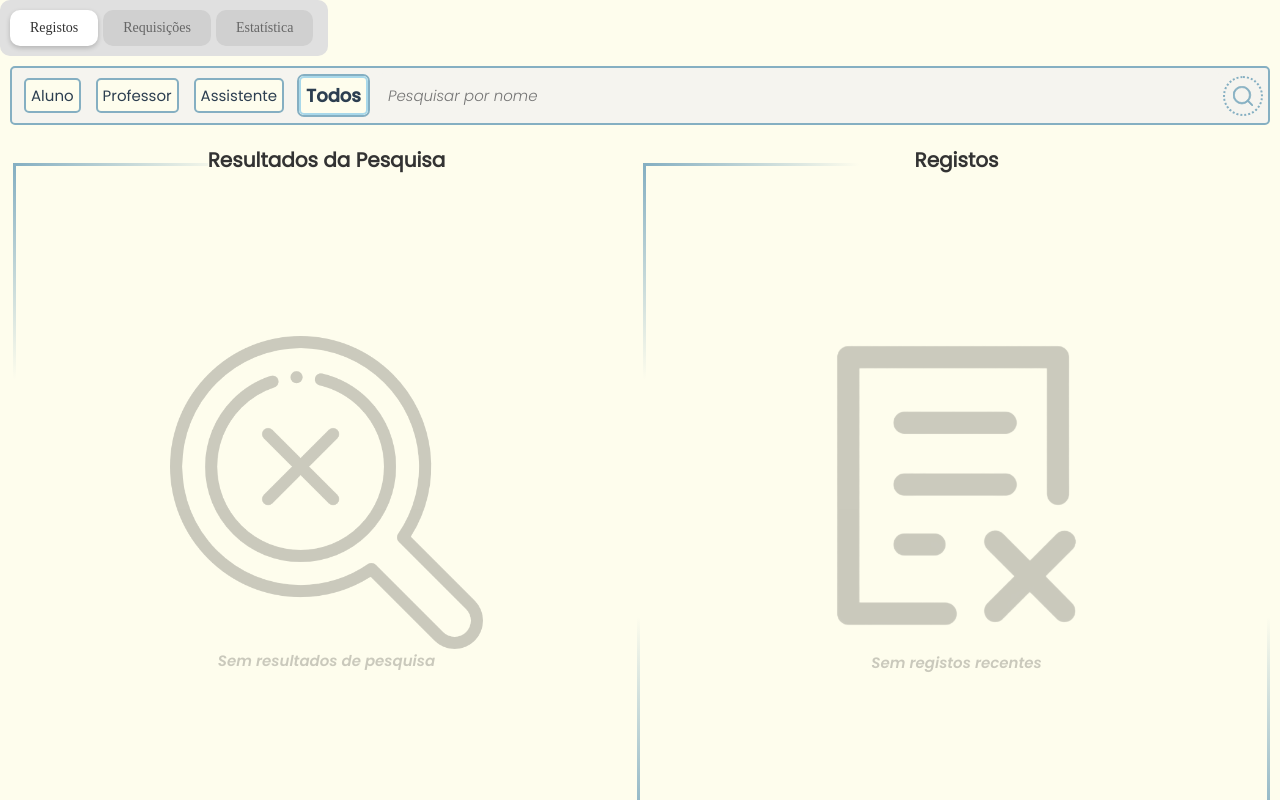
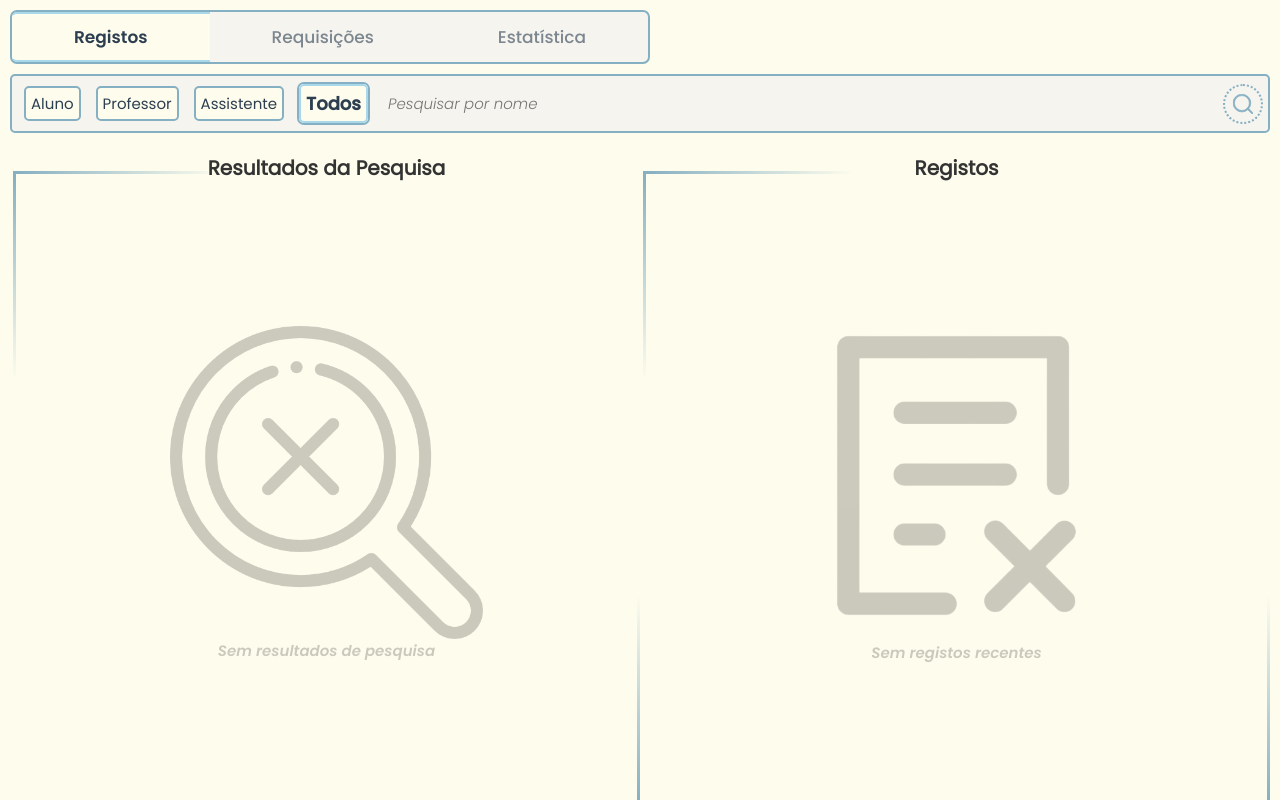
Before and after one commit to dvalnn/library-hub, a React (Vite) app in the folder frontend/: page / in a window 1280 px wide. Built offline with nearby package versions, Linux system fonts and the light colour scheme.

Commit message:
Tabs implementadas

```diff
--- a/frontend/src/app/App.jsx
+++ b/frontend/src/app/App.jsx
@@ -14,15 +14,14 @@ import Tabs from "./tabs.jsx";
 
 
 //*MIGUEL:
-//TODO: Implementar TABs
-	//! fazer um css de jeito para as TABs. Arranjar a altura da mainWindow
+
 //TODO: Fazer um calendário para selecionar os dias
+//TODO: Arranjar a height da mainWindow
 //TODO: Loader
 //TODO: Fades de Scroll
 //TODO: Verificar cores usadas e remover cores n utilizadas
 
 //*TIAGO:
-//TODO: Implementar pesquisa por turmas
 //TODO: Loader
 //TODO: Identificar se a hora pertence ao turno da manhã ou de tarde
 //TODO: Identificar qual o dia da semana dependendo da data
--- a/frontend/src/app/css/mainWindow.css
+++ b/frontend/src/app/css/mainWindow.css
@@ -3,12 +3,13 @@
 #mainWindow {
 	display: inline-grid;
 	width: 100%;
-	height: 89vh;
+	height: 84vh;
 	grid-template-columns: 1fr 1fr;
 	margin: auto 0 auto 0;
 	padding: 10px;
 	flex-grow: 1;
 	flex-shrink: 0;
+	overflow-y: hidden;
 }
 
 #mainWindow .resultWindow {
@@ -18,7 +19,6 @@
 	position: relative;
 	align-items: start;
 	text-align: center;
-	max-height: 86vh;
 	border-inline-start: 3px solid transparent;
 	border-block-start: 3px solid transparent;
 	overflow-y: hidden;
--- a/frontend/src/app/css/tabs.css
+++ b/frontend/src/app/css/tabs.css
@@ -2,13 +2,15 @@
 
 /* General Container Styling */
 .tab-container {
-    display: flex;
-    justify-content: flex-start;
+    display: inline-flex;
+    justify-content: center;
     align-items: center;
-    background-color: #e0e0e0;
-    padding: 10px;
-    border-radius: 10px;
-    width: fit-content;
+    border-radius: 7px;
+    border: 2px solid var(--medium-blue);
+    background-color: var(--light-gray);
+    width: 50%;
+    margin: 10px 0 0 10px;
+    position: relative;
 }
 
 /* Hide Radio Inputs */
@@ -18,24 +20,45 @@
 
 /* Tab Label Styling */
 .tabLabel {
+    display: flex;
+    align-items: center;
+    justify-content: center;
+    flex-grow: 1;
     padding: 10px 20px;
-    background-color: #d0d0d0;
-    color: #666;
-    font-size: 14px;
-    border-radius: 10px;
-    margin-right: 5px;
+    font-size: 1.7em;
+    font-family: Poppins-Medium;
+    color: var(--dark-blue);
+    border-bottom: 2px solid transparent;
+    border-top: 2px solid transparent;
     cursor: pointer;
-    transition: background-color 0.3s, color 0.3s;
+    transition: background-color 0.3s, color 0.3s, opacity 0.3s;
+    opacity: 60%;
+    position: relative;
+    z-index: 1;
 }
 
 /* Active Tab Styling */
-.tabRadio:checked + .tabLabel {
-    background-color: #ffffff;
-    color: #333;
-    box-shadow: 0px 2px 5px rgba(0, 0, 0, 0.2);
+.tabRadio:checked+.tabLabel {
+    background-color: var(--white);
+    color: var(--dark-blue);
+    border-bottom: 2px solid var(--light-blue);
+    border-top: 2px solid var(--light-blue);
+    font-family: Poppins-SemiBold;
+    opacity: 100%;
 }
 
 /* Hover Effect */
 .tabLabel:hover {
-    background-color: #c0c0c0;
+    background-color: var(--gray);
+    opacity: 90%;
 }
+
+#registsLabel {
+    border-top-left-radius: 5px;
+    border-bottom-left-radius: 5px;
+}
+
+#statsLabel {
+    border-top-right-radius: 5px;
+    border-bottom-right-radius: 5px;
+}
--- a/frontend/src/app/tabs.jsx
+++ b/frontend/src/app/tabs.jsx
@@ -13,7 +13,7 @@ export default function Tabs({ activeTab, setActiveTab }) {
                 onClick={() => handleTabClick("regists")}
                 checked = {activeTab==="regists"}
             />
-            <label className="tabLabel" for="regists">Registos</label>
+            <label className="tabLabel" htmlFor="regists" id="registsLabel">Registos</label>
 
             <input
                 type="radio"
@@ -22,7 +22,7 @@ export default function Tabs({ activeTab, setActiveTab }) {
                 onClick={() => handleTabClick("requests")}
                 checked = {activeTab==="requests"}
             />
-            <label className="tabLabel" for="requests">Requisições</label>
+            <label className="tabLabel" htmlFor="requests" id="requestsLabel">Requisições</label>
 
             <input
                 type="radio"
@@ -31,7 +31,7 @@ export default function Tabs({ activeTab, setActiveTab }) {
                 onClick={() => handleTabClick("stats")}
                 checked = {activeTab==="stats"}
             />
-            <label className="tabLabel" for="stats">Estatística</label>
+            <label className="tabLabel" htmlFor="stats" id="statsLabel">Estatística</label>
         </div>
     );
 }
```
